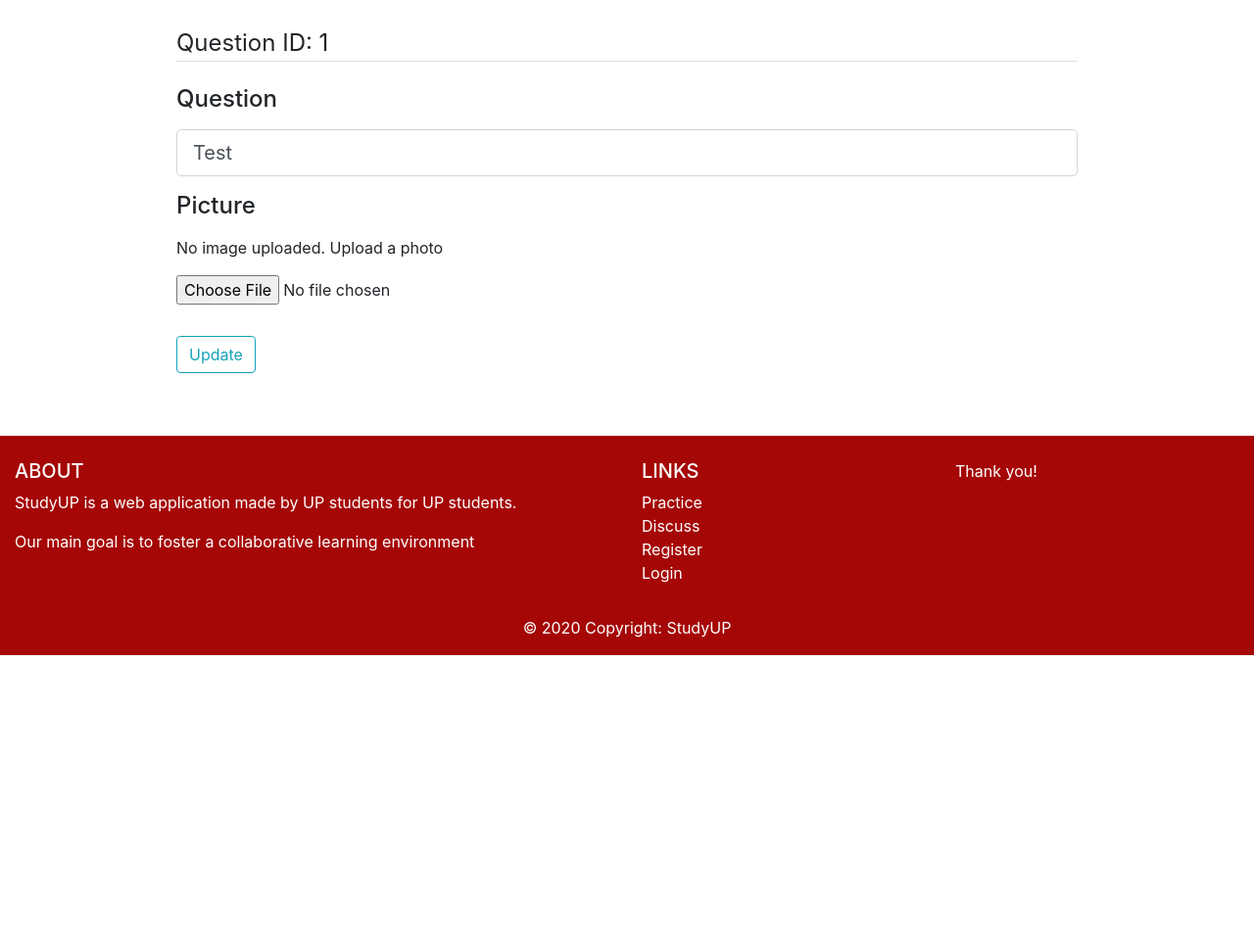
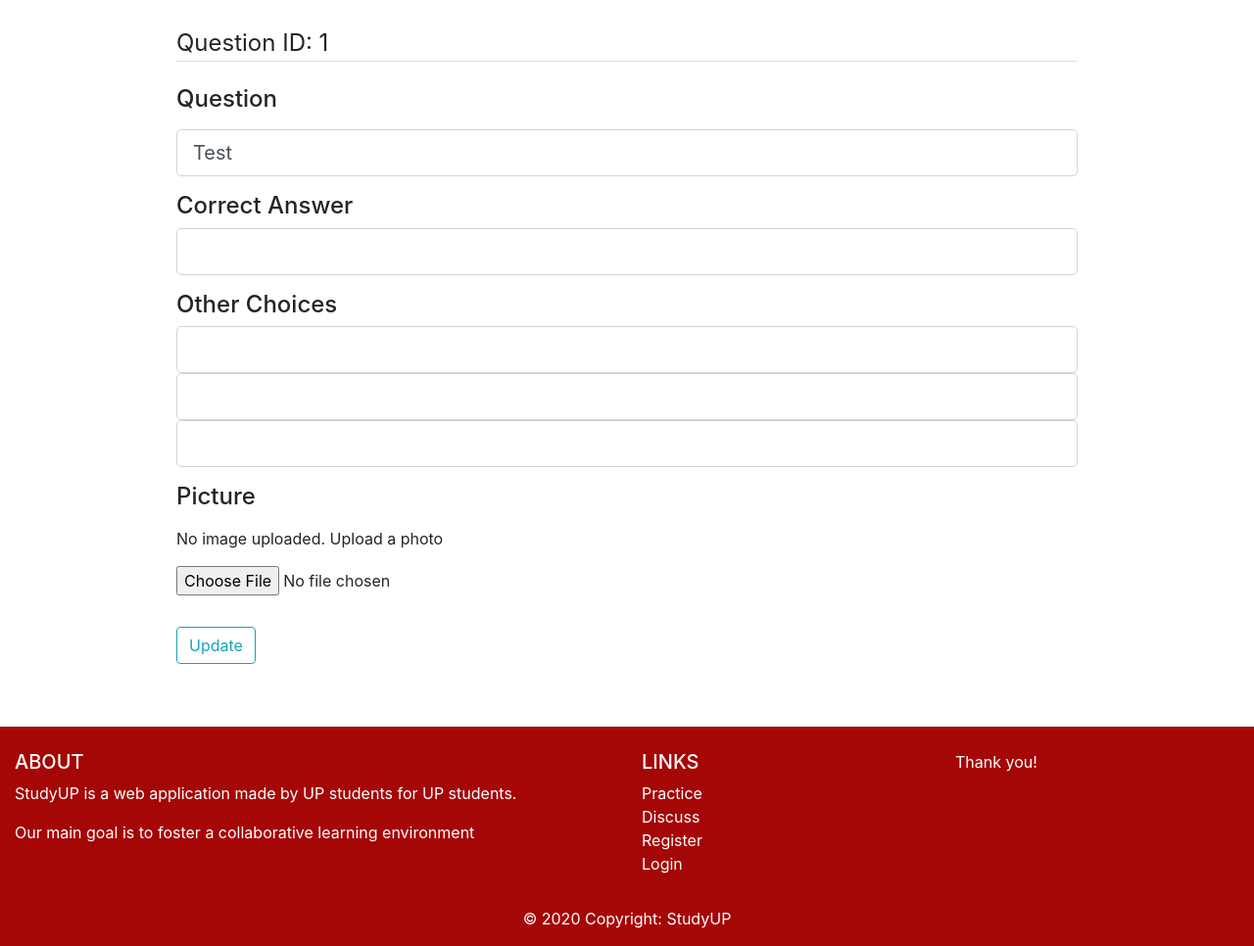
Before and after one commit to Obee07/StudyUP, a Flask app: page /question/update/1 in a window 1280 px wide. Shown: the part 238-1204 px from the top of the page at 98% size. Before the commit the page ends 907 px from the top, so only its background shows below. Run offline with Flask 2, Linux system fonts and the light colour scheme; data comes from the database, SQL or seed files in the repository; some libraries are stand-ins or nearby versions.

Commit message:
Edit Question Choices

```diff
--- a/source-code/code/studyup/question/forms.py
+++ b/source-code/code/studyup/question/forms.py
@@ -111,5 +111,9 @@
 
 class UpdateQuestionForm(FlaskForm):
     body = StringField('Question', validators=[DataRequired()])
+    other_1 = StringField('Other 1', validators=[DataRequired()])
+    other_2 = StringField('Other 2', validators=[DataRequired()])
+    other_3 = StringField('Other 3',validators=[DataRequired()])
+    correct = StringField('Correct',validators=[DataRequired()])
     picture = FileField('Picture', validators=[FileAllowed(['jpg', 'png'])])
     submit = SubmitField('Update')
--- a/source-code/code/studyup/question/routes.py
+++ b/source-code/code/studyup/question/routes.py
@@ -22,7 +22,7 @@
 from flask import Blueprint, render_template, request, redirect, url_for, flash, jsonify, abort
 from studyup import db
 from studyup.question.forms import QuestionForm, UpdateQuestionForm
-from studyup.models import Question, Choice
+from studyup.models import Question, Choice, Answer
 from flask_uploads import UploadSet, IMAGES
 from datetime import datetime
 from flask_login import current_user
@@ -205,13 +205,26 @@
         return redirect(url_for('question.success'))
     return render_template('question.html', form=form)
 
+def get_choices(solution_id, question_id):
+    correct = Choice.query.filter_by(id=solution_id).first()
+    other_choices = Choice.query.filter_by(question_id=question_id).all()
+    other_choices.remove(correct)
+    return correct, other_choices
+
 @question.route('/question/update/<int:question_id>', methods=['GET','POST'])
 def update_question(question_id):
     form = UpdateQuestionForm()
     question = Question.query.filter_by(id=question_id).first()
+    correct, other_choices = get_choices(question.solution_id, question_id)
 
     if form.validate_on_submit():
         question.body = form.body.data
+
+        correct.body = form.correct.data
+        other_choices[0].body = form.other_1.data
+        other_choices[1].body = form.other_2.data
+        other_choices[2].body = form.other_3.data
+
         if form.picture.data:
             filename = photos.save(form.picture.data)
             file_url = photos.url(filename)
--- a/source-code/code/studyup/templates/question-edit.html
+++ b/source-code/code/studyup/templates/question-edit.html
@@ -15,7 +15,7 @@
                 <fieldset class="form-group">
                     <legend class="border-bottom mb-4">Question ID: {{question.id}}</legend>
                     <div class="form-group">
-                        <h4>{{ form.body.label(class="form-control-label") }}</h2>
+                        <h4>{{ form.body.label(class="form-control-label") }}</h4>
                         {% if form.body.errors %}
                             {{ form.body(class="form-control form-control-lg is-invalid") }}
                             <div class="invalid-feedback">
@@ -27,7 +27,54 @@
                             {{ form.body(class="form-control form-control-lg") }}
                         {% endif %}
                     </div>
+                    <div class="form-group">
+                        <h4>Correct Answer</h4>
+                        {% if form.correct.errors %}
+                            {{ form.correct(class="form-control form-control-lg is-invalid") }}
+                            <div class="invalid-feedback">
+                                {% for error in form.correct.errors %}
+                                    <span>{{ error }}</span>
+                                {% endfor %}
+                            </div>
+                        {% else %}
+                            {{ form.correct(class="form-control form-control-lg") }}
+                        {% endif %}
+                    </div>
+                    <div class="form-group">
+                        <h4>Other Choices</h4>
+                            {% if form.other_1.errors %}
+                                {{ form.other_1(class="form-control form-control-lg is-invalid") }}
+                                <div class="invalid-feedback">
+                                    {% for error in form.other_1.errors %}
+                                        <span>{{ error }}</span>
+                                    {% endfor %}
+                                </div>
+                            {% else %}
+                                {{ form.other_1(class="form-control form-control-lg") }}
+                            {% endif %}
 
+                            {% if form.other_2.errors %}
+                                {{ form.other_2(class="form-control form-control-lg is-invalid") }}
+                                <div class="invalid-feedback">
+                                    {% for error in form.other_2.errors %}
+                                        <span>{{ error }}</span>
+                                    {% endfor %}
+                                </div>
+                            {% else %}
+                                {{ form.other_2(class="form-control form-control-lg") }}
+                            {% endif %}
+
+                            {% if form.other_3.errors %}
+                                {{ form.other_3(class="form-control form-control-lg is-invalid") }}
+                                <div class="invalid-feedback">
+                                    {% for error in form.other_3.errors %}
+                                        <span>{{ error }}</span>
+                                    {% endfor %}
+                                </div>
+                            {% else %}
+                                {{ form.other_3(class="form-control form-control-lg") }}
+                            {% endif %}
+                    </div>
                     <div class="form-group">
                         <h4>{{ form.picture.label() }}</h4>
 
```
